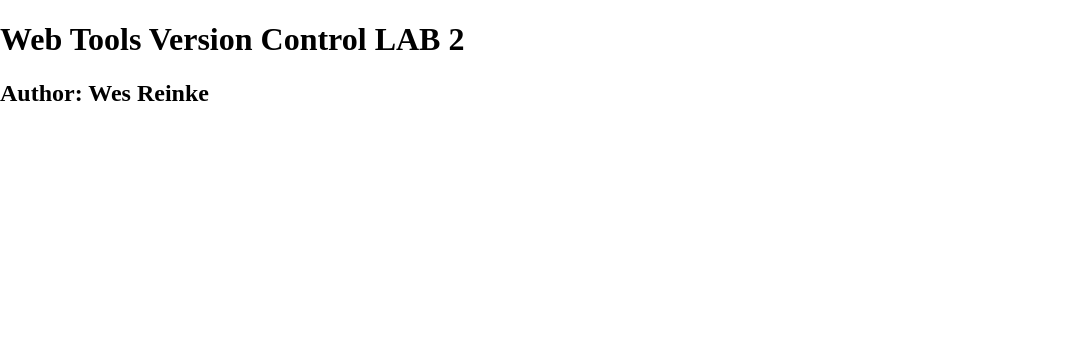
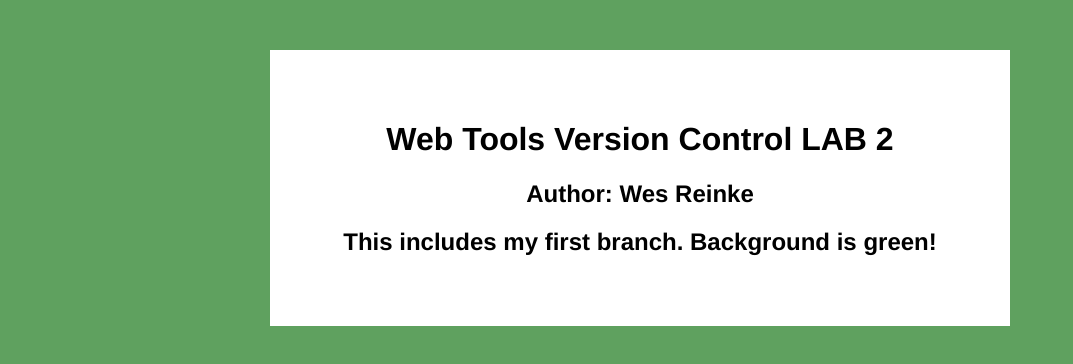
Before and after one commit to wesleysearles/webtools_github_intro_reinke, a plain HTML site: page index.html in a window 1280 px wide. Shown: the whole page, without its empty margins (0-1073 px from the left). Drawn offline with nearby package versions, Linux system fonts and the light colour scheme.

Commit message:
Changed background to green. Added some html heading tags.

```diff
--- a/_css/main.css
+++ b/_css/main.css
@@ -8,10 +8,22 @@ html {
   -webkit-text-size-adjust: 100%;
 }
 html, body  {
-	margin: 0;
+    background-color: #5fa15f;
+    margin: 0;
+    padding: 0;
+    font-family: helvetica;
 }
+.inner {
+    width: 50%;
+    margin: 50px auto;
+    padding: 50px;
+    color: #000;
+    background-color: #fff;
+    text-align: center;
+}
+
 /* Correct `block` display not defined in IE 8/9.*/
-article,aside,details,figcaption,figure,footer,header,main,nav,section,summary {
+article,aside,details,figcaption,figure,footer,/*header,*/main,nav,section,summary {
   display: block;
 }
 
--- a/index.html
+++ b/index.html
@@ -14,8 +14,11 @@
     </head>
     <body>
     <header>
-	<h1>Web Tools Version Control LAB 2</h1>
-    <h2>Author: Wes Reinke</h2>
+        <div class="inner">
+            <h1>Web Tools Version Control LAB 2</h1>
+            <h2>Author: Wes Reinke</h2>
+            <h2>This includes my first branch. Background is green!</h2>
+        </div>
     </header>
     <nav id="pageNav">
     </nav>
```
